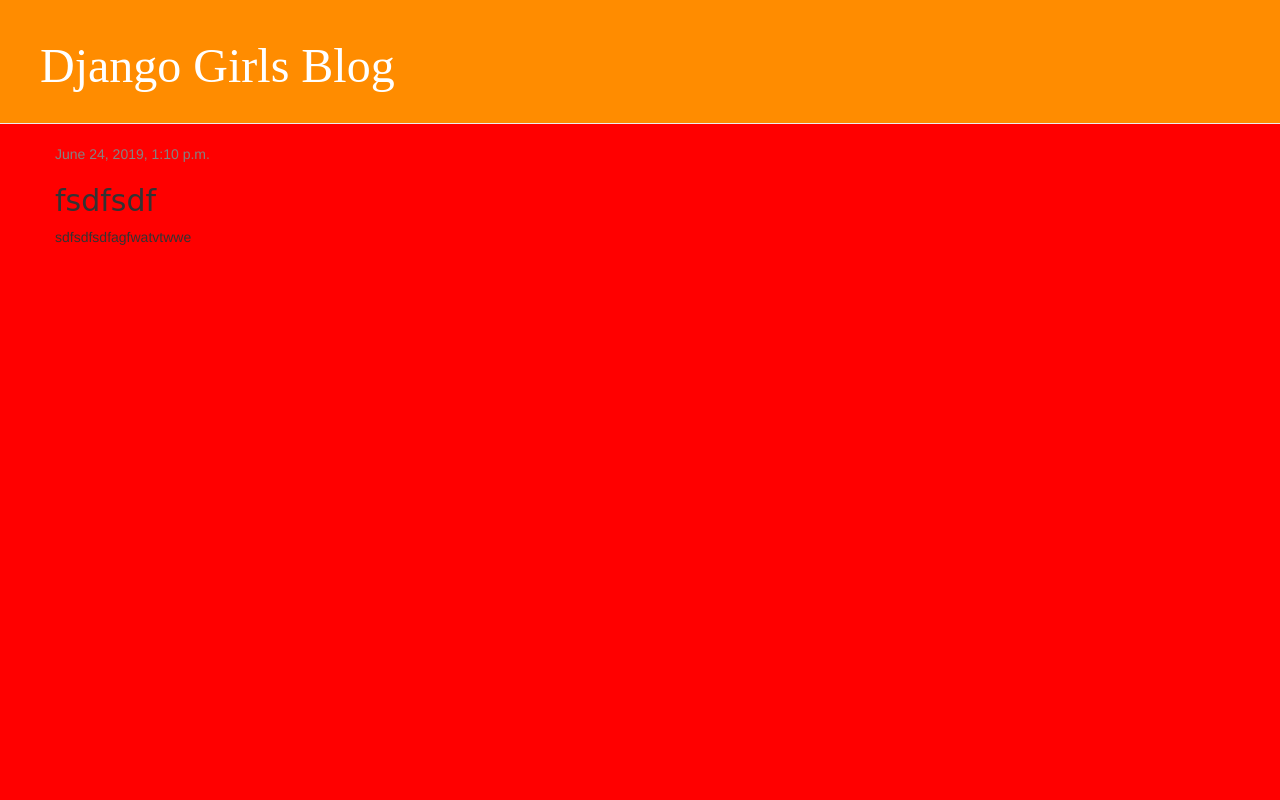
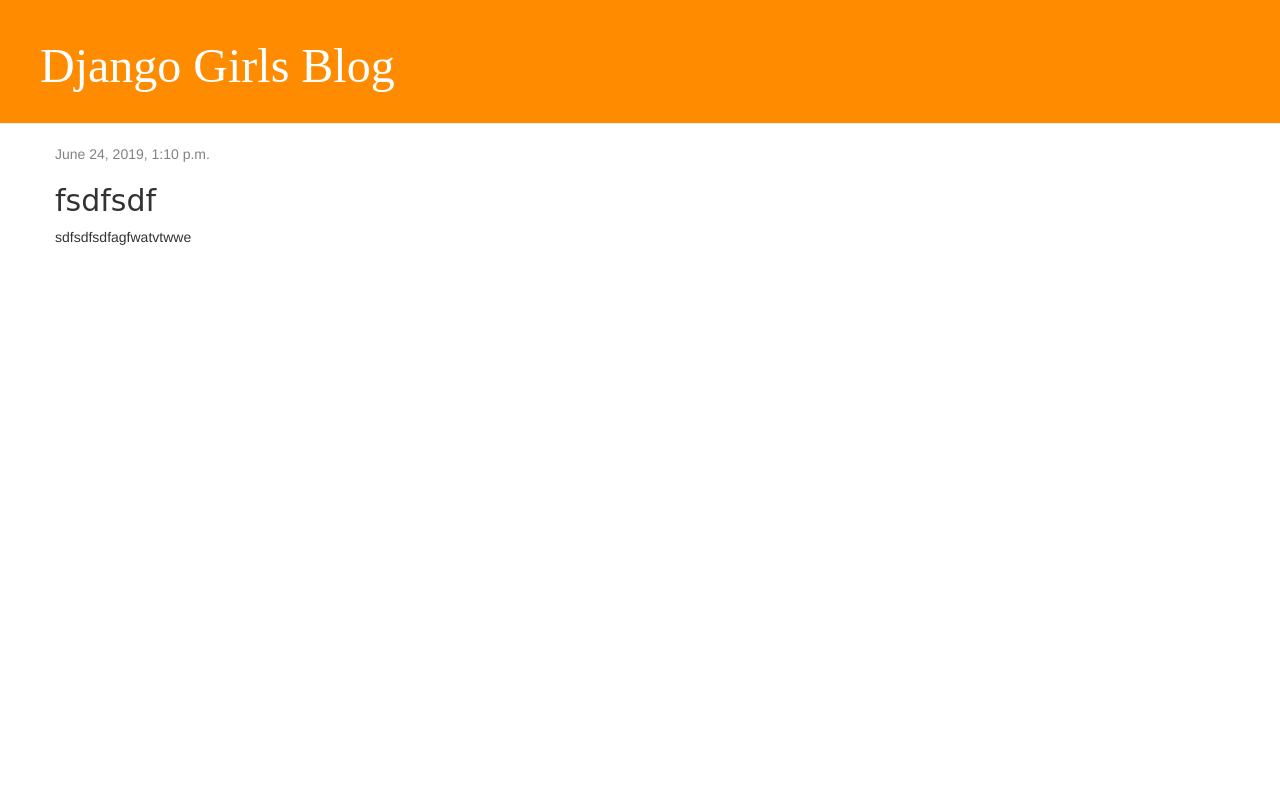
Before and after one commit to PolyAtomicIon/site-for-kanat, a Django app: page /post/7/ in a window 1280 px wide. Run offline with Django 3.2, Linux system fonts and the light colour scheme; data comes from the database, SQL or seed files in the repository; some libraries are stand-ins or nearby versions.

Commit message:
some changes

```diff
--- a/blog/static/css/blog.css
+++ b/blog/static/css/blog.css
@@ -1,10 +1,10 @@
 h1 a, h2 a {
-    color: red;
+    color: darkorange;
     font-family: 'Lobster';
 }
 
 body {
-    background-color: red;
+    background-color: white;
 }
 
 .page-header {
```
